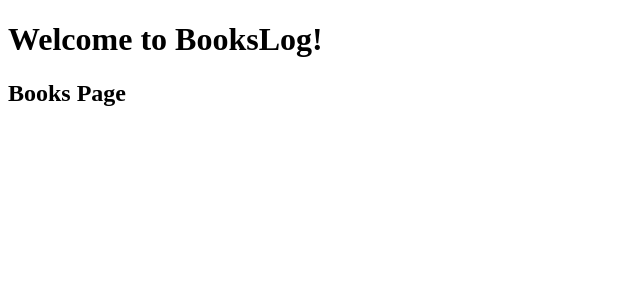
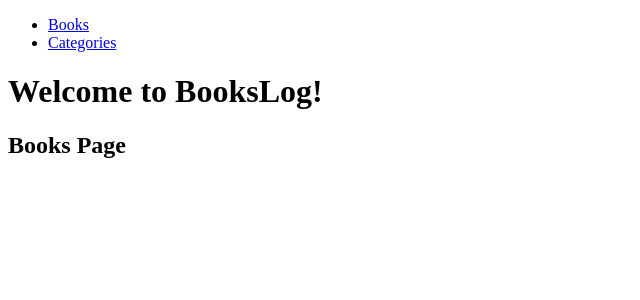
Before and after one commit to luigirazum/mv-books-log, a React (Create React App) app: page / in a window 1280 px wide. Shown: the top 300 px of the page, without its empty margins (0-640 px from the left). Built offline with nearby package versions, Linux system fonts and the light colour scheme.

Commit message:
Add a NavBar component to the App.

```diff
--- a/src/App.js
+++ b/src/App.js
@@ -2,9 +2,11 @@
 import NotFound from './pages/NotFound';
 import BooksPage from './pages/BooksPage';
 import CategoriesPage from './pages/CategoriesPage';
+import NavBar from './components/NavBar';
 
 const App = () => (
   <main>
+    <NavBar />
     <h1>Welcome to BooksLog!</h1>
     <Routes>
       <Route index element={<BooksPage />} />
--- /dev/null
+++ b/src/components/NavBar.js
@@ -0,0 +1,38 @@
+import React from 'react';
+import { NavLink } from 'react-router-dom';
+
+const NavBar = () => {
+  const links = [
+    {
+      id: 1,
+      path: '/',
+      text: 'Books',
+    },
+    {
+      id: 2,
+      path: '/categories',
+      text: 'Categories',
+    },
+  ];
+
+  const navLinks = links.map((link) => {
+    const { id, path, text } = link;
+    return (
+      <li key={id}>
+        <NavLink to={path} end>
+          {text}
+        </NavLink>
+      </li>
+    );
+  });
+
+  return (
+    <nav>
+      <ul>
+        {navLinks}
+      </ul>
+    </nav>
+  );
+};
+
+export default NavBar;
```
